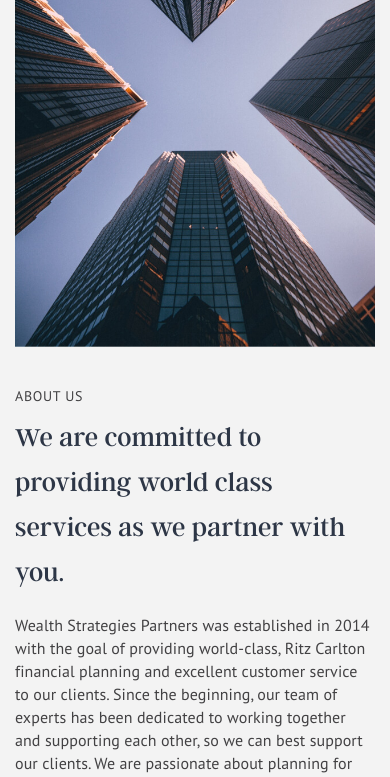
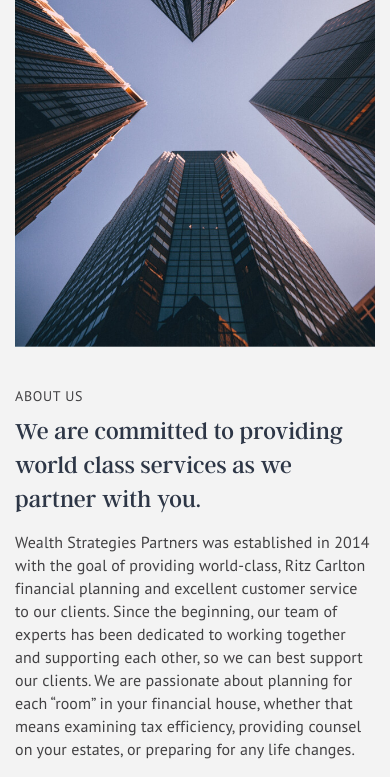
Before and after one commit to vitalikpetreniuk/wsp, a plain HTML site: page app/about.html in a window 390 px wide. Shown: the part 1156-1933 px from the top of the page. Drawn offline with Linux system fonts and the light colour scheme.

Commit message:
pages edit

```diff
--- a/app/css/main.css
+++ b/app/css/main.css
@@ -761,7 +761,12 @@ section{
 }
 .image-text-section .image,
 .image-text-section .text-block{
-  width: 49%;
+  width: 50%;
+  display: flex;
+  align-items: center;
+}
+.image-text-section .text-block{
+  padding: 0 50px;
 }
 .image-text-section .image{
   height: 906px;
@@ -1359,7 +1364,7 @@ section{
   margin: -3px 0 43px;
 }
 .about-section .image-text-section .image{
-  width: 46.8%;
+  width: 50%;
   height: 889px;
 }
 .about-section .image-text-section .text-block .text{
@@ -2671,6 +2676,9 @@ section{
   .image-text-section.image-right .image {
     height: 810px;
   }
+  .image-text-section .text-block{
+    padding: 0 15px;
+  }
   .services-section,
   .services-work-section{
     padding-top: 80px;
@@ -3479,8 +3487,9 @@ section{
     font-size: 16px;
   }
   h1, .h2,
-  h2, .h1{
-    font-size: 27px;
+  h2, .h1,
+  .about-section .image-text-section .h2{
+    font-size: 24px;
     line-height: 34px;
     margin-bottom: 15px;
   }
```
Also changed, not shown: app/contacts.html (+1 -0 lines).
